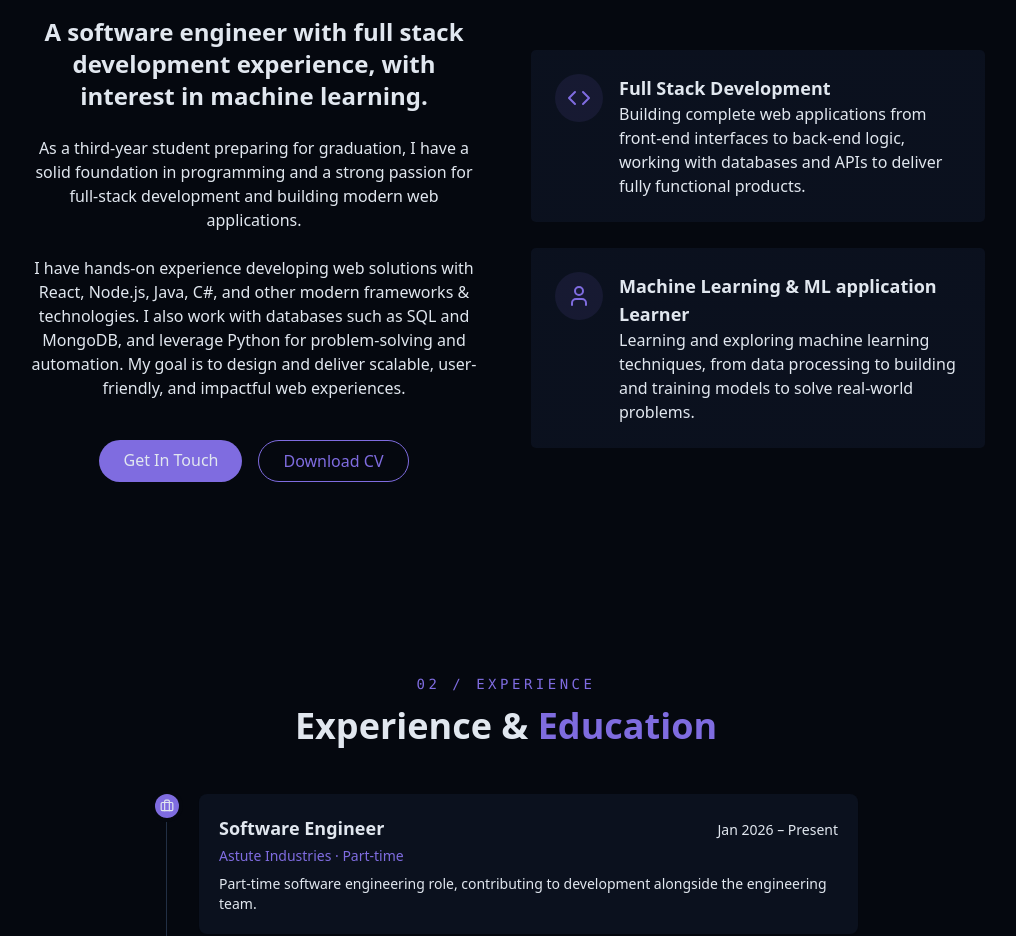
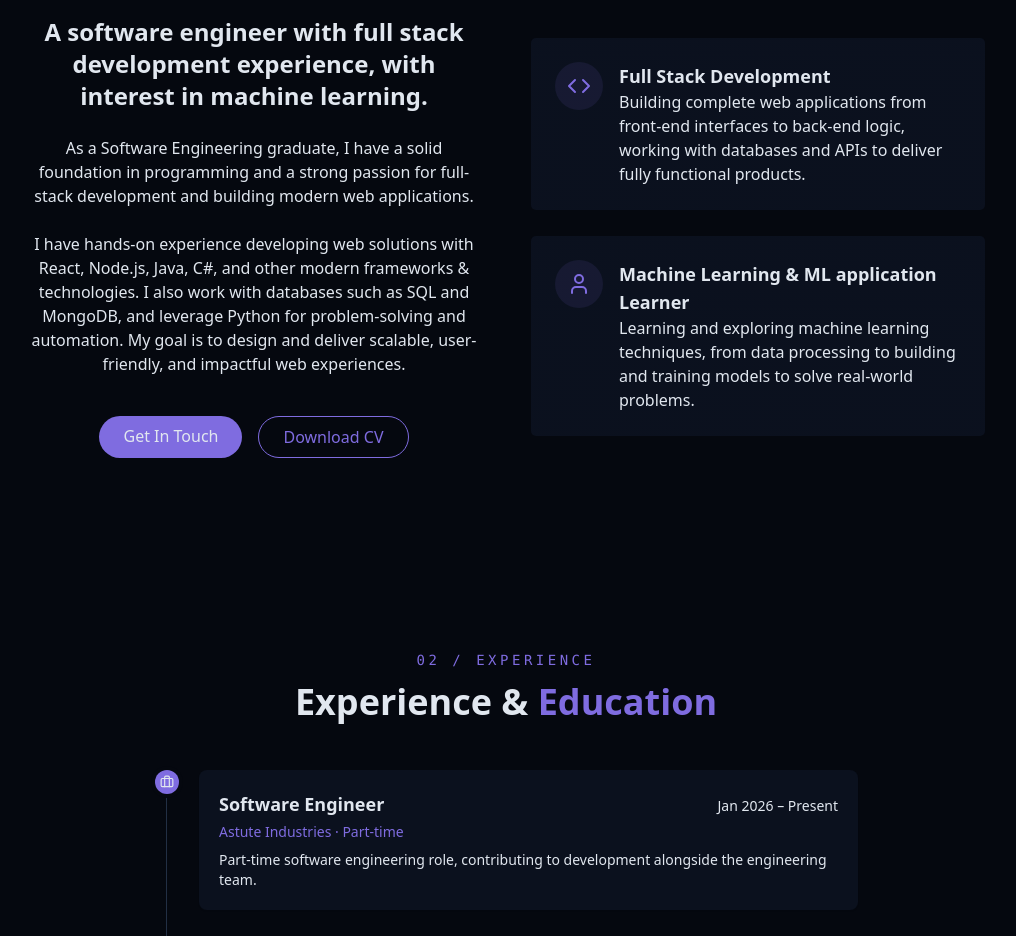
Before and after one commit to Hung1510/Portfolio, a React (Vite) app: page / in a window 1280 px wide. Shown: the part 1000-1936 px from the top of the page, without its empty margins (134-1150 px from the left). Built offline with nearby package versions, Linux system fonts and the light colour scheme; the HTML template or start-up script is replaced by a standard one.

Commit message:
update aboutsection

```diff
--- a/src/components/AboutSection.tsx
+++ b/src/components/AboutSection.tsx
@@ -26,8 +26,8 @@ export const AboutSection = () => {
 
             <p className="text-muted-foreground">
               {lang({
-                vi: "Là sinh viên năm 3 đang chuẩn bị tốt nghiệp, tôi có nền tảng vững chắc về lập trình và đam mê mạnh mẽ với phát triển full-stack cũng như xây dựng các ứng dụng web hiện đại.",
-                en: "As a third-year student preparing for graduation, I have a solid foundation in programming and a strong passion for full-stack development and building modern web applications.",
+                vi: "Là một kỹ sư phần mềm mới tốt nghiệp, tôi có nền tảng vững chắc về lập trình và đam mê mạnh mẽ với phát triển full-stack cũng như xây dựng các ứng dụng web hiện đại.",
+                en: "As a Software Engineering graduate, I have a solid foundation in programming and a strong passion for full-stack development and building modern web applications.",
               })}
             </p>
 
```
